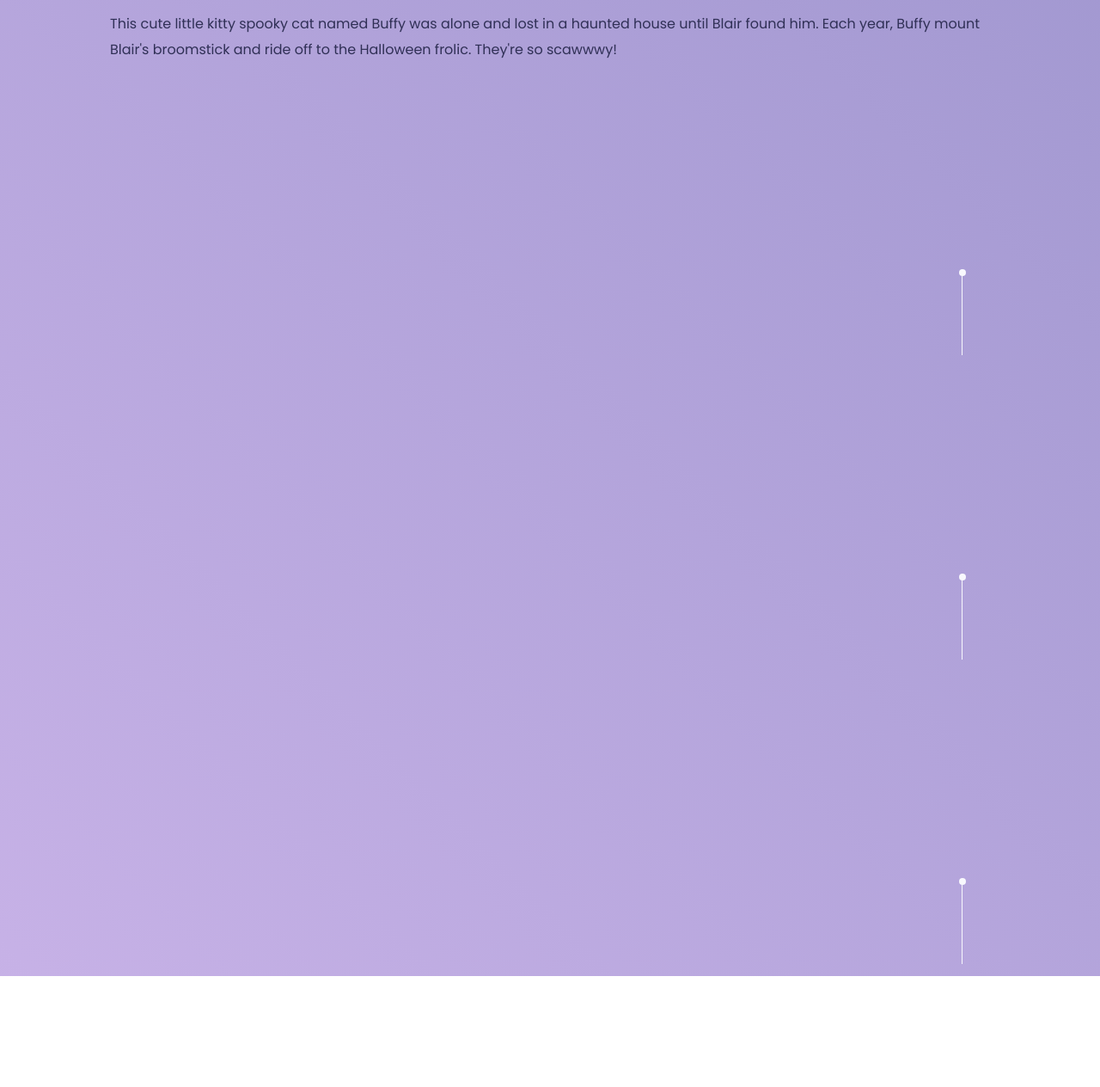
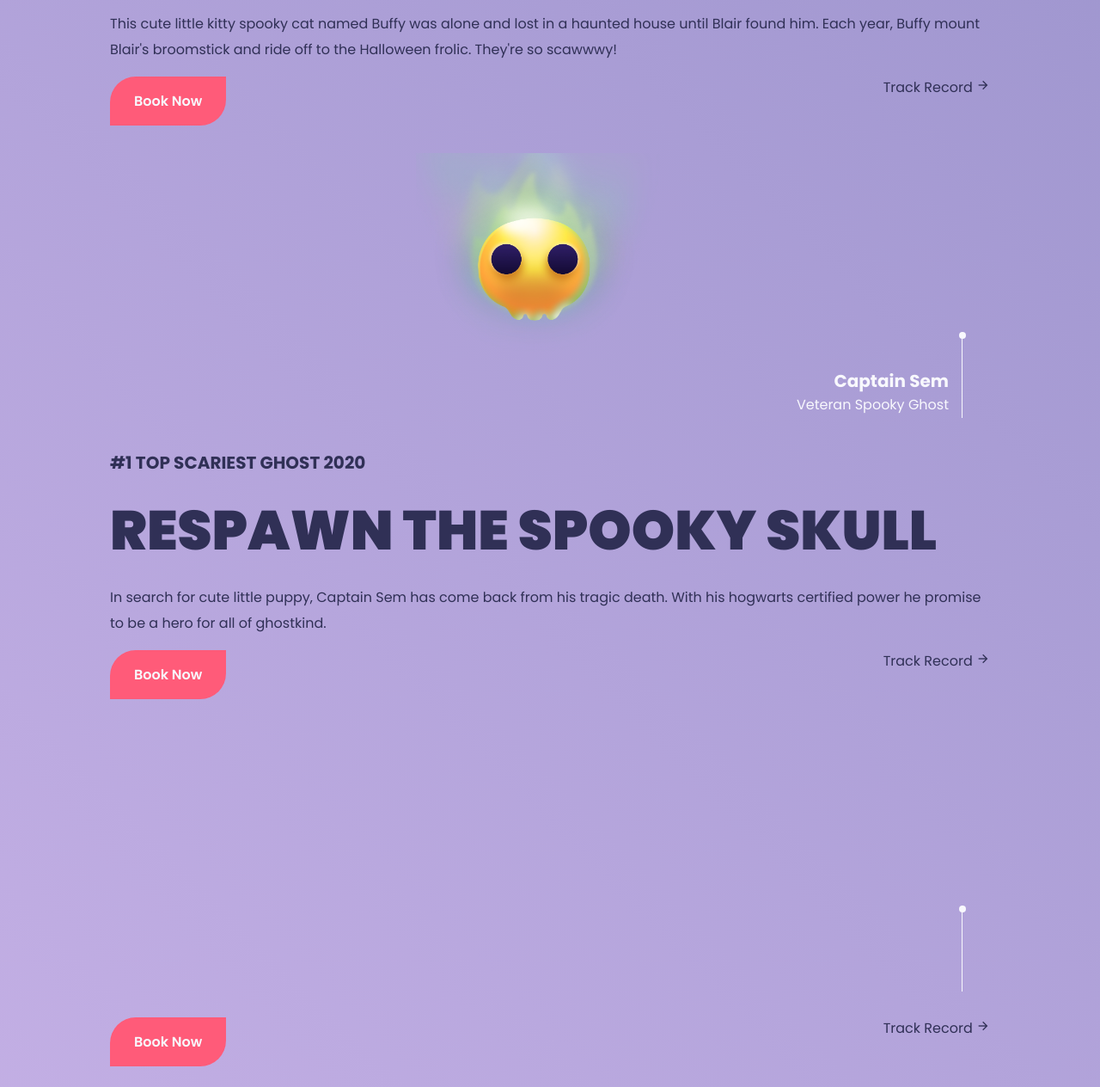
Before and after one commit to Camille846/Responsive-Halloween-Website, a plain HTML site: page index.html in a window 1280 px wide. Shown: the part 1616-2880 px from the top of the page at 86% size. Before the commit the page ends 2751 px from the top, so only its background shows below. Drawn offline with nearby package versions, Linux system fonts and the light colour scheme.

Commit message:
Feat: graveyard section third theme

```diff
--- a/index.html
+++ b/index.html
@@ -82,6 +82,33 @@
                 <h3 class="graveyard__subtitle">#2 top best duo</h3>
                 <h1 class="graveyard__title">We're just <br> here for <br> the candy</h1>
                 <p class="graveyard__description">This cute little kitty spooky cat named Buffy was alone and lost in a haunted house until Blair found him. Each year, Buffy mount Blair's broomstick and ride off to the Halloween frolic. They're so scawwwy!</p>
+
+                <div class="graveyard__buttons">
+                    <a href="#" class="button button-book">Book Now</a>
+                    <a href="#" class="button button-link button-flex">Track Record <i class="ri-arrow-right-line"></i></a>
+                </div>
+            </div>
+        </section>
+
+        <section class="graveyard container" id="graveyard">
+            <div class="graveyard__group grid">
+                <img src="images/Spooky-skull.png" alt="spooky skull" class="graveyard__img">
+                <div class="graveyard__indicator"></div>
+
+                <div class="graveyard__details">
+                    <h3 class="graveyard__details-title">Captain Sem</h3>
+                    <span class="graveyard__details-subtitle">Veteran Spooky Ghost</span>
+                </div>
+            </div>
+            <div class="graveyard__content grid">
+                <h3 class="graveyard__subtitle">#1 Top Scariest  Ghost 2020</h3>
+                <h1 class="graveyard__title">Respawn the spooky skull</h1>
+                <p class="graveyard__description">In search for cute little puppy, Captain Sem has come back from his tragic death. With his hogwarts certified power he promise to be a hero for all of ghostkind.</p>
+
+                <div class="graveyard__buttons">
+                    <a href="#" class="button button-book">Book Now</a>
+                    <a href="#" class="button button-link button-flex">Track Record <i class="ri-arrow-right-line"></i></a>
+                </div>
             </div>
         </section>
 
@@ -99,23 +126,11 @@
                 <h3 class="graveyard__subtitle"></h3>
                 <h1 class="graveyard__title"></h1>
                 <p class="graveyard__description"></p>
-            </div>
-        </section>
 
-        <section class="graveyard container" id="graveyard">
-            <div class="graveyard__group grid">
-                <img src="" alt="" class="graveyard__img">
-                <div class="graveyard__indicator"></div>
-
-                <div class="graveyard__details">
-                    <h3 class="graveyard__details-title"></h3>
-                    <span class="graveyard__details-subtitle"></span>
+                <div class="graveyard__buttons">
+                    <a href="#" class="button button-book">Book Now</a>
+                    <a href="#" class="button button-link button-flex">Track Record <i class="ri-arrow-right-line"></i></a>
                 </div>
-            </div>
-            <div class="graveyard__content grid">
-                <h3 class="graveyard__subtitle"></h3>
-                <h1 class="graveyard__title"></h1>
-                <p class="graveyard__description"></p>
             </div>
         </section>
 
```
